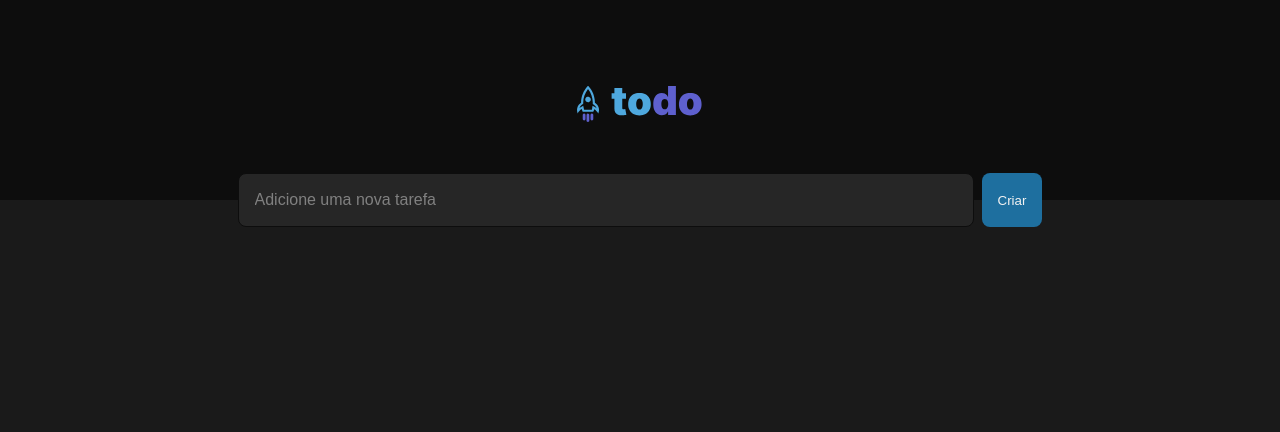
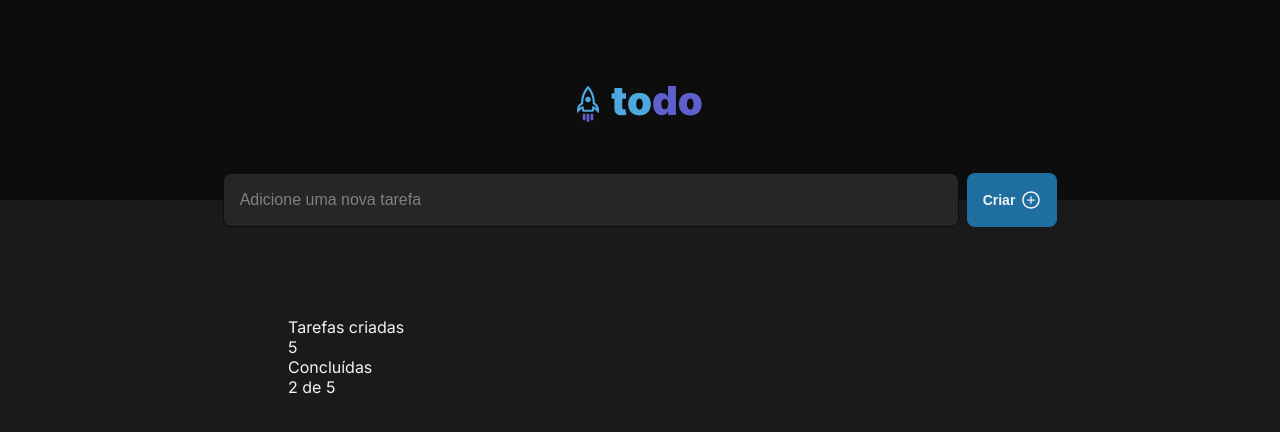
Before and after one commit to AfonsoHM/desktop-tutorial, a React (Vite) app: page / in a window 1280 px wide. Shown: the top 432 px of the page. Built offline with nearby package versions, Linux system fonts and the light colour scheme.

Commit message:
ListTasks

```diff
--- a/package.json
+++ b/package.json
@@ -11,7 +11,8 @@
   },
   "dependencies": {
     "react": "^18.3.1",
-    "react-dom": "^18.3.1"
+    "react-dom": "^18.3.1",
+    "react-icons": "^5.3.0"
   },
   "devDependencies": {
     "@eslint/js": "^9.9.0",
--- a/src/App.tsx
+++ b/src/App.tsx
@@ -1,5 +1,6 @@
 import { Header } from "./components/Header/Header"
 import { InputForm } from "./components/InputForm/InputForm"
+import { ListTasks } from "./components/ListTasks/ListTasks"
 
 
 function App() {
@@ -8,6 +9,7 @@ function App() {
     <>
       <Header />
       <InputForm />
+      <ListTasks />
     </>
   )
 }
--- a/src/components/InputForm/InputForm.tsx
+++ b/src/components/InputForm/InputForm.tsx
@@ -1,3 +1,4 @@
+import {AiOutlinePlusCircle} from 'react-icons/ai'
 import styles from './inputForm.module.css'
 
 export function InputForm() {
@@ -8,7 +9,10 @@ export function InputForm() {
         placeholder='Adicione uma nova tarefa'
       />
 
-      <button>Criar</button>
+      <button>
+        Criar
+        <AiOutlinePlusCircle size={20} />
+      </button>
     </form>
   )
 }
--- a/src/components/InputForm/inputForm.module.css
+++ b/src/components/InputForm/inputForm.module.css
@@ -33,6 +33,9 @@
   color: var(--gray-100);
   border: none;
   border-radius: 0.5rem;
+  gap: 0.375rem;
+  font-weight: 700;
+  font-size: 0.875rem;
 
   display: flex;
   align-items: center;
--- /dev/null
+++ b/src/components/ListTasks/ListTasks.module.css
@@ -0,0 +1,7 @@
+.tasks {
+  width: 100%;
+  max-width: 46rem;
+  margin: 0 auto;
+  margin-top: 5.625rem;
+  padding: 0 1rem;
+}
--- /dev/null
+++ b/src/components/ListTasks/ListTasks.tsx
@@ -0,0 +1,20 @@
+import styles from './ListTasks.module.css'
+
+
+export function ListTasks() {
+  return (
+    <section className={styles.tasks}>
+      <header>
+        <div>
+          <p>Tarefas criadas</p>
+          <span>5</span>
+        </div>
+
+        <div>
+          <p>Concluídas</p>
+          <span>2 de 5</span>
+        </div>
+      </header>
+    </section>
+  )
+}
```
Also changed, not shown: 1 other file (tests, documents, lock files or other folders).
